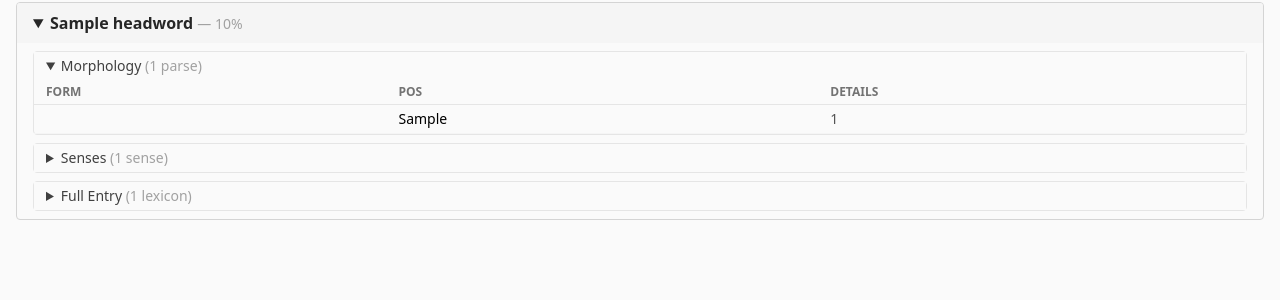
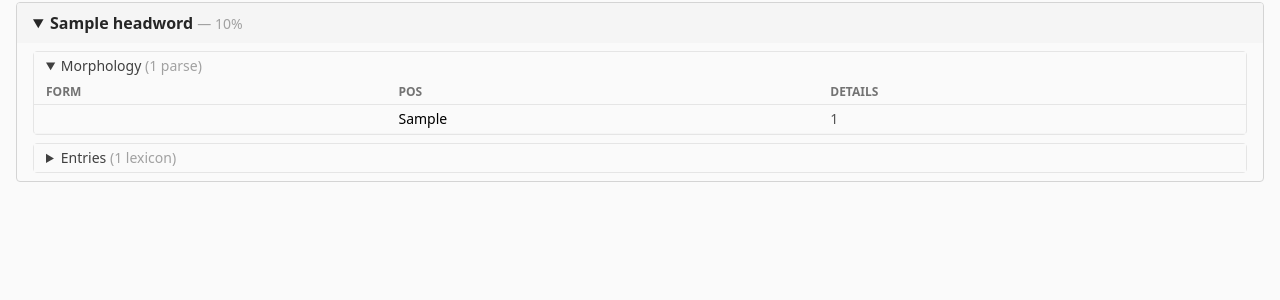
Before and after one commit to PerseusDLCode/pdl-morph-server, a Python web app: template src/new_morpheus/templates/morph.html.jinja in a window 1280 px wide. Shown: the part 110-410 px from the top of the page. Run offline with Jinja, Linux system fonts and the light colour scheme; the template is opened without the code that fills it: most values are stand-ins (such as "Sample title", 1, 10 or a date in 2020); some libraries are stand-ins or nearby versions.

Commit message:
Improve rendering of entries

```diff
--- a/src/new_morpheus/templates/morph.html.jinja
+++ b/src/new_morpheus/templates/morph.html.jinja
@@ -73,57 +73,10 @@
                 </table>
             </details>
 
-            <!-- Senses -->
-            <details class="border border-neutral-200 rounded">
-                <summary class="bg-neutral-50 cursor-pointer font-medium px-3 py-1 text-neutral-700 text-sm">
-                    Senses
-                    <span class="font-normal text-neutral-400">({{ lemma.senses|length }} sense{{ 's' if lemma.senses|length != 1 else '' }})</span>
-                </summary>
-                <div class="px-3 py-2 space-y-1">
-                    {% if lemma.senses|length == 0 %}
-                        <p class="text-neutral-400 text-sm italic">No senses available.</p>
-                    {% else %}
-                        {% set sense_group_ns = namespace(last_id=None) %}
-                        {% for sense in lemma.senses | sort(attribute='document_id') %}
-                            {% if sense_group_ns.last_id != sense.document_id %}
-                                {% if sense_group_ns.last_id is not none %}
-                                    </div></details>
-                                {% endif %}
-                                {% set sense_group_ns.last_id = sense.document_id %}
-                                <details class="border border-neutral-100 rounded">
-                                    <summary class="cursor-pointer font-medium text-neutral-600 text-sm">{{ sense.document_id }}</summary>
-                                    <div class="px-3 py-1">
-                            {% endif %}
-                            <div class="text-sm" style="padding-left: {{ (sense.level or 0) * 1.25 }}rem">
-                                {% if sense.sense %}
-                                    <span class="font-medium text-neutral-700">{{ sense.sense }}</span>
-                                {% endif %}
-                                {% if sense.definition %}
-                                    <span{% if sense.sense %} class="ml-1"{% endif %}>
-                                        {% if sense.definition is string %}
-                                            {{ sense.definition }}
-                                        {% else %}
-                                            {% for element in sense.definition %}
-                                                {% with text_container=element %}
-                                                    {% include 'components/ReadableTextContainer.html.jinja' %}
-                                                {% endwith %}
-                                            {% endfor %}
-                                        {% endif %}
-                                    </span>
-                                {% endif %}
-                            </div>
-                        {% endfor %}
-                        {% if sense_group_ns.last_id is not none %}
-                            </div></details>
-                        {% endif %}
-                    {% endif %}
-                </div>
-            </details>
-
             <!-- Full Entry -->
             <details class="border border-neutral-200 rounded">
                 <summary class="bg-neutral-50 cursor-pointer font-medium px-3 py-1 text-neutral-700 text-sm">
-                    Full Entry
+                    Entries
                     <span class="font-normal text-neutral-400">({{ lemma.entries|length }} lexicon{{ 's' if lemma.entries|length != 1 else '' }})</span>
                 </summary>
                 <div class="px-3 py-2 space-y-1">
@@ -131,9 +84,9 @@
                         <p class="text-neutral-400 text-sm italic">No lexicon entries available.</p>
                     {% else %}
                         {% for entry in lemma.entries %}
-                    <details class="border border-neutral-100 rounded">
+                            <details>
                                 <summary class="cursor-pointer font-medium text-neutral-600 text-sm">{{ entry.document_id }}</summary>
-                        <div class="bg-neutral-50 border border-neutral-100 mt-1 overflow-auto p-2">
+                                <div class="mt-1 overflow-auto p-2 text-sm">
                                     {% if entry.text is string %}
                                         {{ entry.text }}
                                     {% else %}
@@ -157,23 +110,29 @@
 
 {% block scripts %}
 <script>
+    const perseusHostname = {{ perseus_hostname | tojson }};
+
     function linkifyBiblRefs(preferredLang) {
         const refs = document.querySelectorAll('a.perseus-reference[data-ref]');
         if (!refs.length) return;
 
         refs.forEach(function (el) {
-        const urn = el.dataset.ref;
+            let urn = el.dataset.ref;
             if (!urn || !urn.startsWith('urn:cts:')) return;
 
-        el.href = urn + '/';
+            urn = urn.replace('grc1', 'grc2');
+            urn = urn.replace('lat1', 'lat2');
+
+            el.href = `//${perseusHostname}/${urn}/`;
+            el.target = "_blank";
             el.className = "link";
         });
     }
 
     (function() {
         const language = new URLSearchParams(window.location.search).get("language");
-
-    linkifyBiblRefs(language)
+        // do not call linkifyBiblRefs yet, as the static version of Perseus
+        // has no way to resovle the vast majority of these URNs.
     })();
 </script>
 {% endblock %}
```
Also changed, not shown: src/new_morpheus/main.py (+8 -1 lines), src/new_morpheus/templates/text_elements/sense.html.jinja (added, +12 -0 lines), 1 other file. Lines whose indentation alone changed are shown as unchanged.
